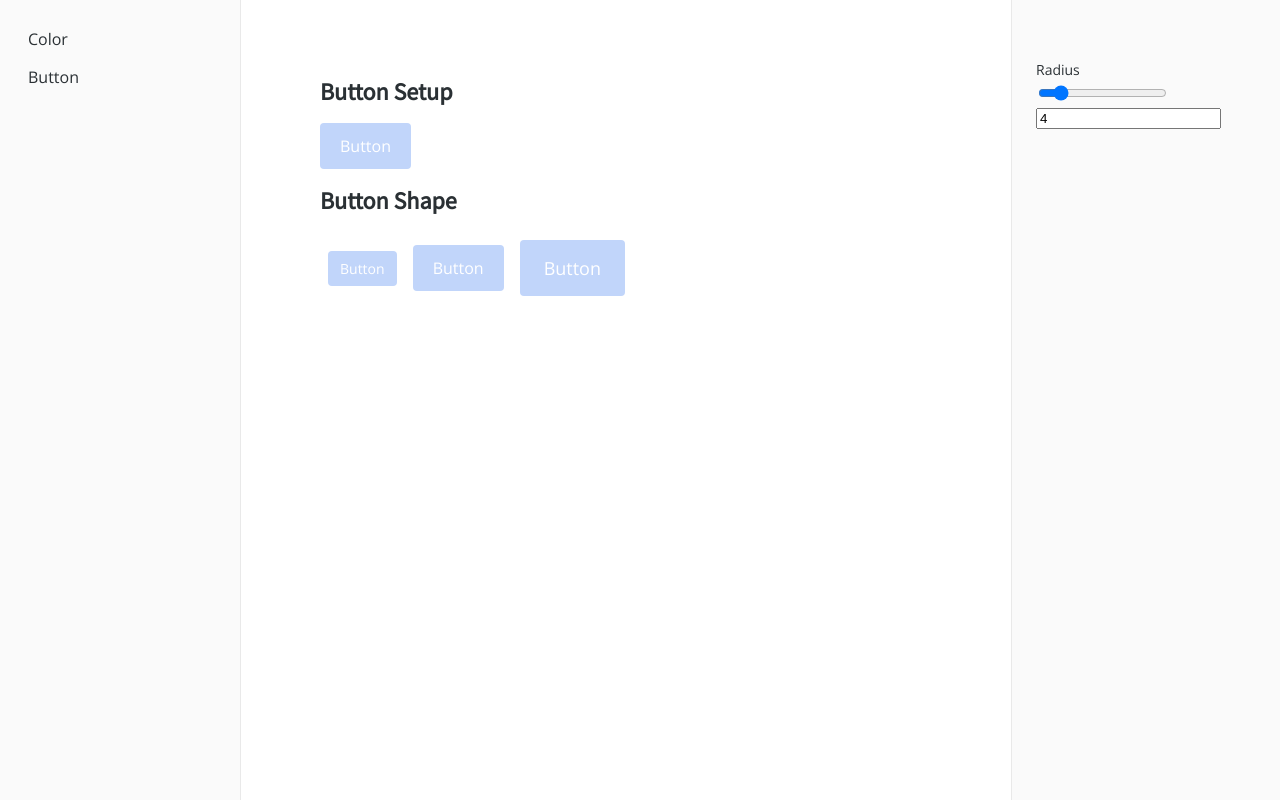
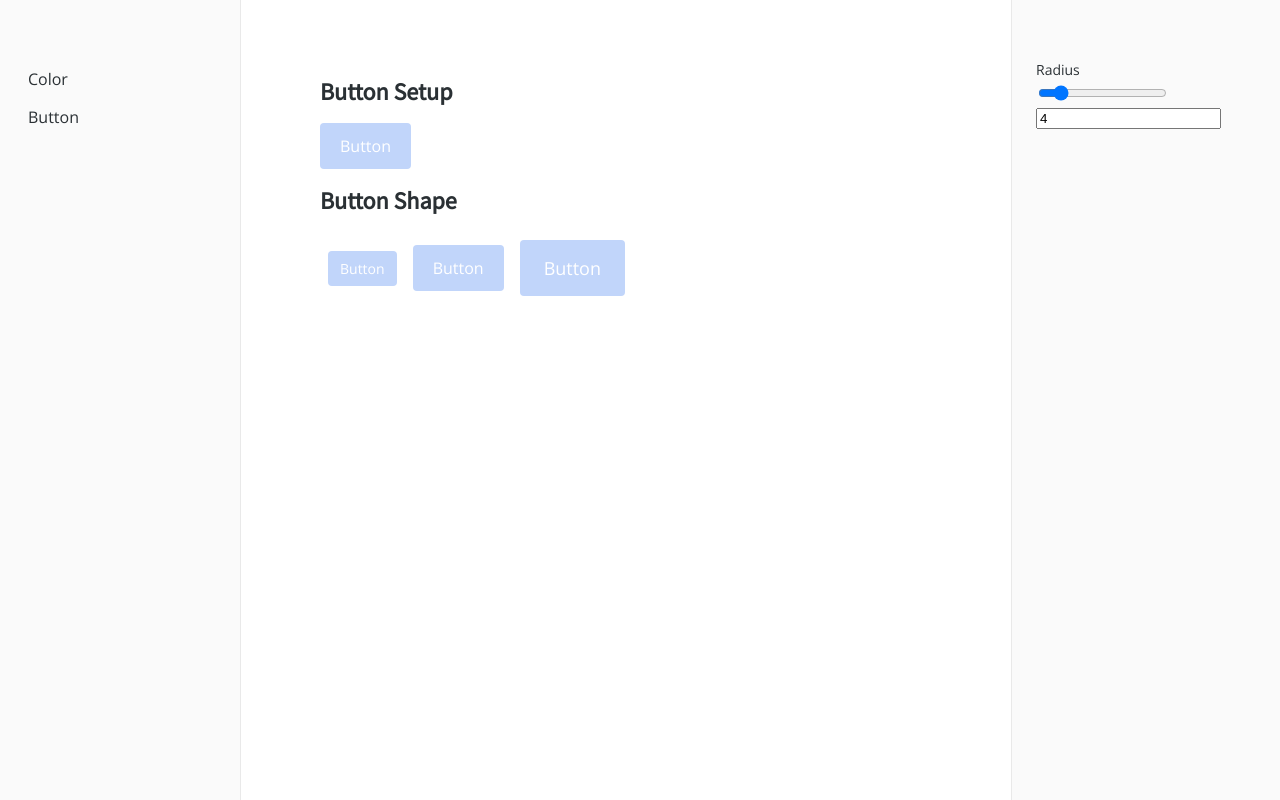
Before and after one commit to ktpunnisa/ktui-design-system-customizing-tools, an Angular app in the folder frontend/: page / in a window 1280 px wide. Built offline with nearby package versions, Linux system fonts and the light colour scheme.

Commit message:
edit sidebar

```diff
--- a/frontend/src/app/sidebar/sidebar.component.scss
+++ b/frontend/src/app/sidebar/sidebar.component.scss
@@ -1,16 +1,11 @@
 .sidebar {
-  height: 100vh;
-  z-index: 1;
+  @extend .sidebar;
+  left: 0;
   width: 200px;
-  display: flex;
-  background-color: #fafafa;
-  padding: 20px;
+  padding: 60px 20px;
+  border-right: 1px solid #e9e9e9;
   display: flex;
   flex-direction: column;
-  position: fixed;
-  top: 0;
-  left: 0;
-  border-right: 1px solid #e9e9e9;
 }
 
 a {
--- a/frontend/src/styles.scss
+++ b/frontend/src/styles.scss
@@ -31,16 +31,20 @@ h6 {
   padding: 60px 80px;
 }
 
-.setting {
+.sidebar {
   height: 100vh;
   z-index: 1;
+  background-color: #fafafa;
+  position: fixed;
+  top: 0;
+}
+
+.setting {
+  @extend .sidebar;
+  right: 0;
   width: 220px;
   padding: 60px 24px;
   border-left: 1px solid #e9e9e9;
-  background-color: #fafafa;
-  position: fixed;
-  top: 0;
-  right: 0;
 }
 
 .row {
```
